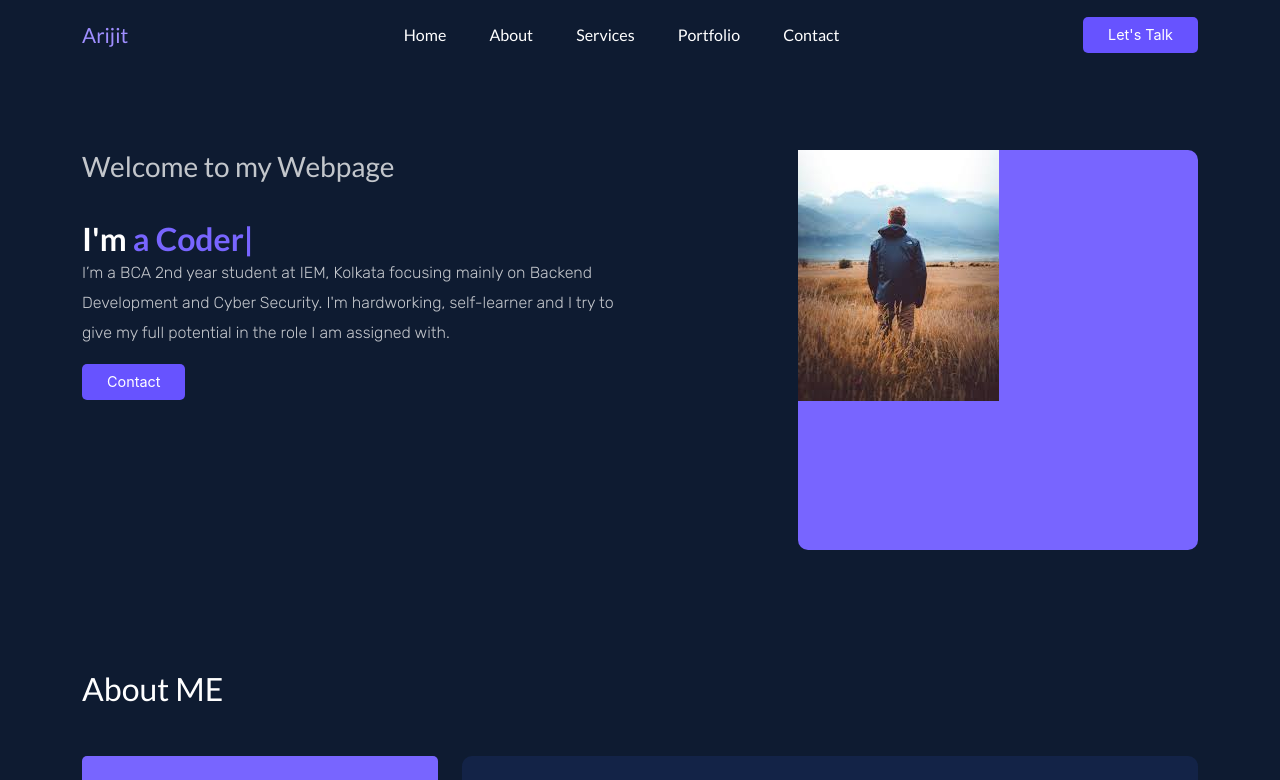
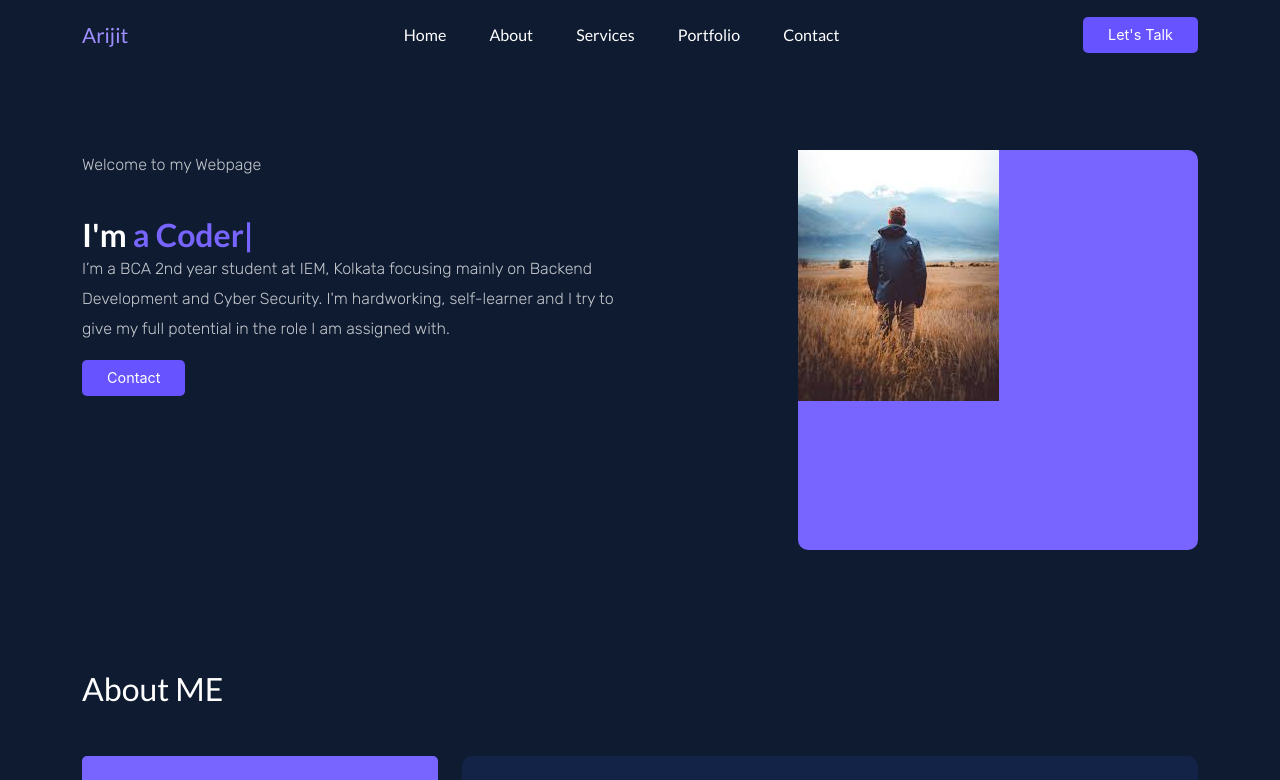
Before and after one commit to arijit2002/port_React, a React (Create React App) app: page / in a window 1280 px wide. Shown: the top 780 px of the page. Built offline with nearby package versions, Linux system fonts and the light colour scheme.

Commit message:
Update HeroSection.jsx

```diff
--- a/src/components/hero-section/HeroSection.jsx
+++ b/src/components/hero-section/HeroSection.jsx
@@ -25,7 +25,7 @@ function HeroSection() {
           <Row>
               <Col lg='6' md='6'>
                   <div className="hero__content">
-                      <p className='mb-3'><h3>Welcome to my Webpage</h3></p>
+                      <h3><p className='mb-3'>Welcome to my Webpage</p></h3>
                       <h2 className='hero__title'>I'm <span ref={textRef}></span></h2>
                       <p>I’m a BCA 2nd year student at IEM, Kolkata focusing mainly on Backend Development and Cyber Security. I'm hardworking, self-learner and I try to give my full potential in the role I am assigned with.</p>
                       <div className="hero__btns d-flex align-items-center-gap-4">
```
